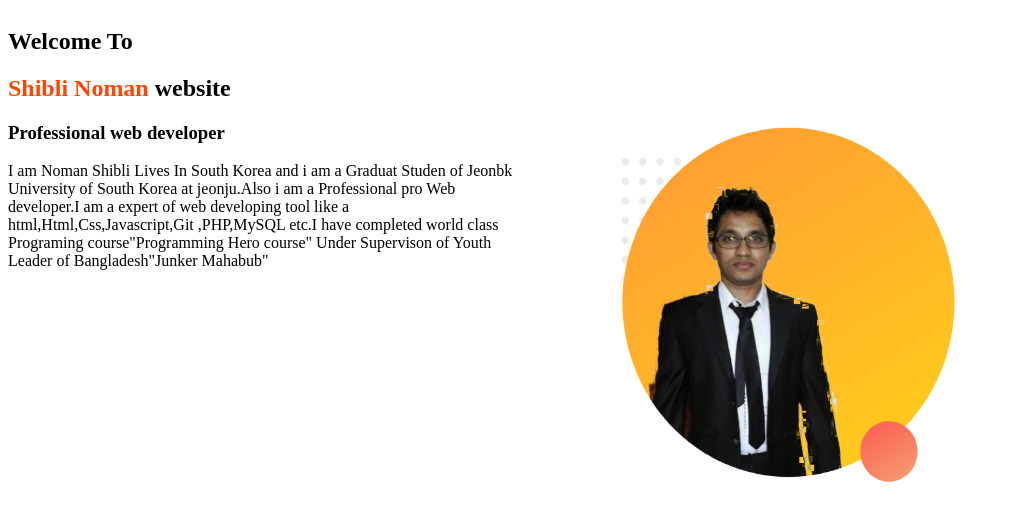
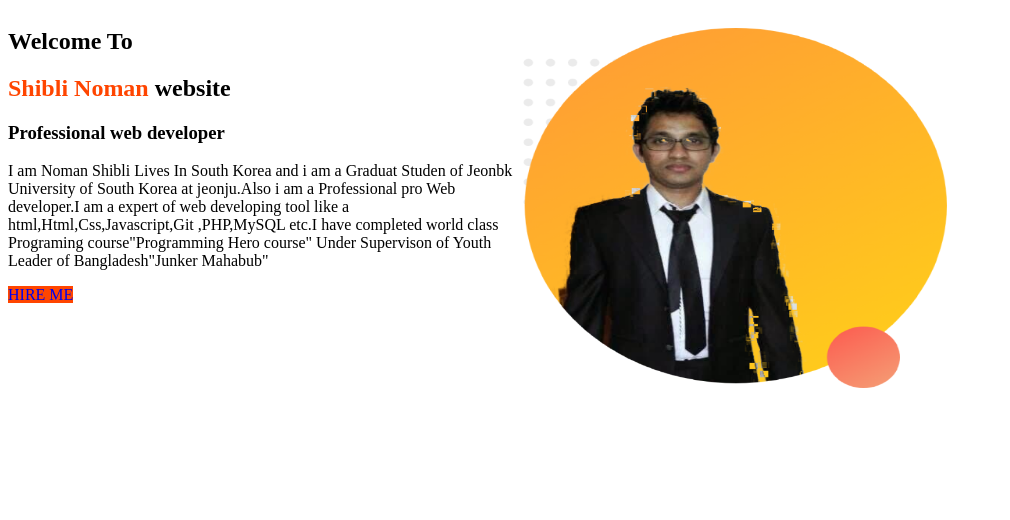
Before and after one commit to shibli20/web-portfolio, a plain HTML site: page index.html in a window 1280 px wide. Shown: the whole page, without its empty margins (0-1010 px from the left). Drawn offline with Linux system fonts and the light colour scheme.

Commit message:
add link button

```diff
--- a/index.html
+++ b/index.html
@@ -8,15 +8,16 @@
     <link type="text/css" rel="stylesheet" href="style.css"/>
 </head>
 <body>
- <section>
+ <section class="top-banner">
      <div class="half-width">
          <h1>Welcome To</h1>
          <h1><span class="highlight">Shibli Noman</span> website</h1>
          <h3>Professional web developer</h3>
          <p>I am Noman Shibli Lives In South Korea and i am a Graduat Studen of Jeonbk  University of South Korea at jeonju.Also i am a Professional pro Web developer.I am a expert of web developing tool like a html,Html,Css,Javascript,Git ,PHP,MySQL etc.I have completed world class Programing course"Programming Hero course" Under Supervison of Youth Leader of Bangladesh"Junker Mahabub"</p>
+         <a class="link-button" target="_blank" href="https://www.linkedin.com/feed/?trk=onboarding-landing">HIRE ME</a>
      </div>
      <div class="half-width">
-         <img src="image/profile1.png" alt="">
+         <img src="image/profile1.png" width="450" height="600">
      </div>
 
 </body>
--- a/style.css
+++ b/style.css
@@ -10,9 +10,15 @@ body{
 }
 .half-width {
     width:40%;
-    float:left;
-}
+    float: left;
 .half-width img{
     width: 70%;
-    margin: 100px;
+    margin-left:200px;
 }
+.top-banner{
+    background-image: url('image/top-banner.png');
+}
+.link-button{
+    text-decoration:none;
+    background-color: orangered;
+}
```
Also changed, not shown: image/top-banner.png (renamed from pic doc/developer-portfolio/top-banner.png), pic doc/Backgorund/dream-bg.png (renamed from pic doc/developer-portfolio/dream-bg.png), pic doc/Backgorund/exp-bg.png (renamed from pic doc/developer-portfolio/exp-bg.png), pic doc/Backgorund/jhankar.png (renamed from pic doc/developer-portfolio/jhankar.png), pic doc/Backgorund/jhankar2.png (renamed from pic doc/developer-portfolio/jhankar2.png), pic doc/Backgorund/my-bg.png (renamed from pic doc/developer-portfolio/my-bg.png), pic doc/Backgorund/my-bg2.png (renamed from pic doc/developer-portfolio/my-bg2.png), pic doc/Backgorund/top-banner.png (added).
